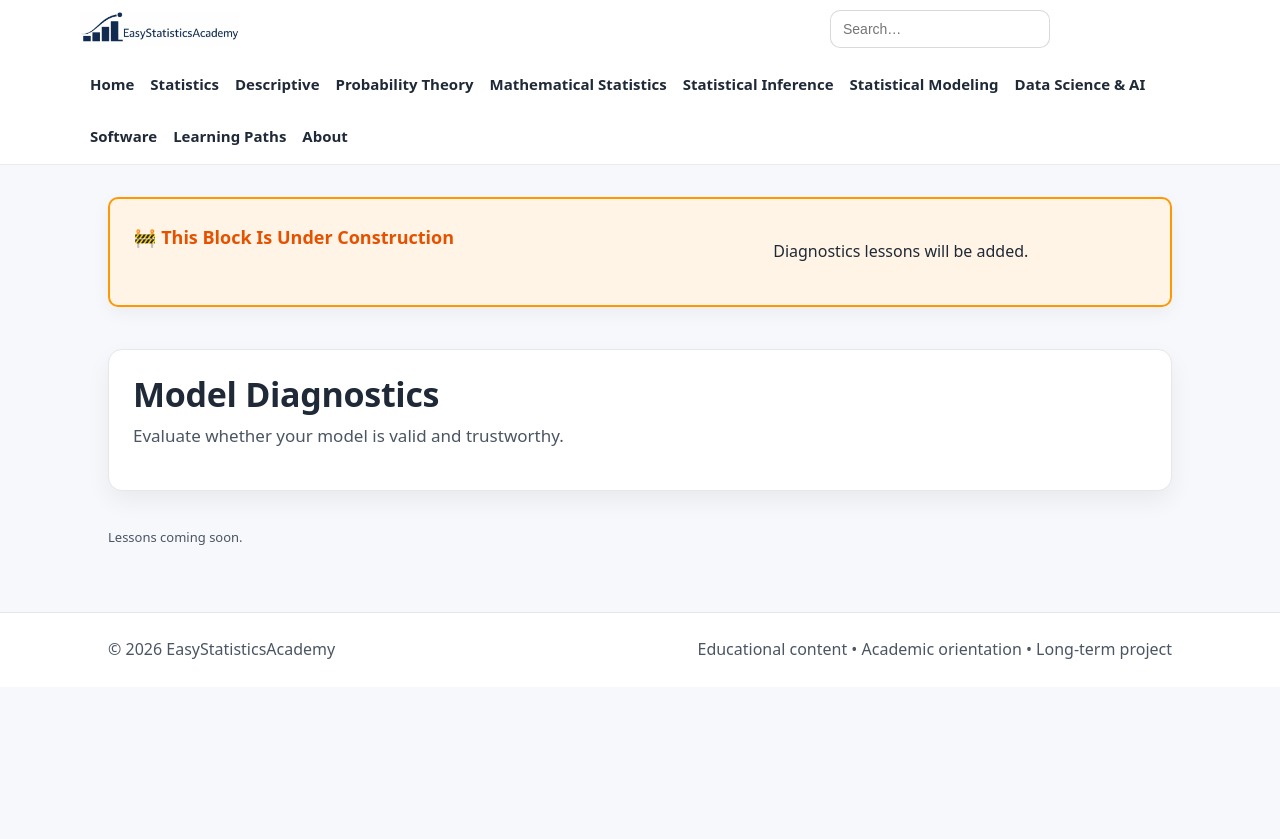
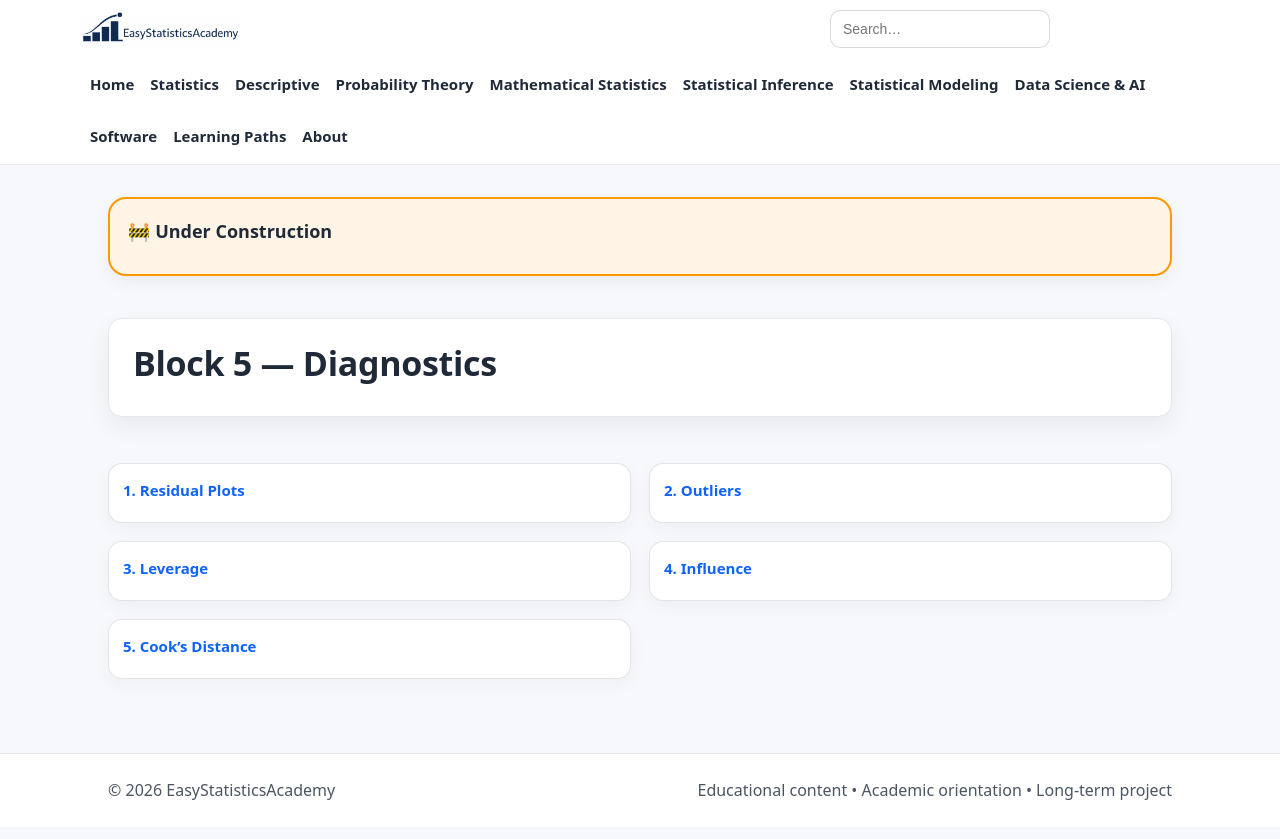
Before and after one commit to ammar-homaida-statistics/easystatisticsacademy, a Jekyll site: the page built from modeling/diagnostics/index.md, in a window 1280 px wide. Shown: the top 839 px of the page. Built offline with Jekyll 4.4.1, drawn with Linux system fonts in a browser that asks for light colours.

Commit message:
Create lesson structure

```diff
--- a/modeling/diagnostics/index.md
+++ b/modeling/diagnostics/index.md
@@ -1,53 +1,60 @@
 ---
 layout: default
-title: Model Diagnostics
+title: Block 5 — Diagnostics
 permalink: /modeling/diagnostics/
 sidebar: false
 ---
 
 <section class="section section-slim">
-  <div class="callout" style="background:#fff4e5; border:2px solid #ff9800; padding:1.5rem; border-radius:10px;">
-    <h2 style="color:#e65100;">🚧 This Block Is Under Construction</h2>
-    <p>Diagnostics lessons will be added.</p>
+  <div class="callout" style="background:#fff4e5; border:2px solid #ff9800;">
+    <h2>🚧 Under Construction</h2>
   </div>
 </section>
 
+<script>
+(function () {
+  localStorage.setItem("esa_continue_modeling_last_block_v0", JSON.stringify({
+    url: "/modeling/diagnostics/",
+    label: "Block 5 — Diagnostics"
+  }));
+})();
+</script>
+
 <section class="hero hero-section">
   <div class="hero-card">
-    <h1>Model Diagnostics</h1>
-    <p class="lead">
-      Evaluate whether your model is valid and trustworthy.
-    </p>
+    <h1>Block 5 — Diagnostics</h1>
   </div>
 </section>
 
-<div id="continue-reading-diagnostics" style="display:none;">
+<section id="continue-reading-diagnostics" style="display:none;">
   <div class="callout">
     <h2>Continue reading</h2>
     <p id="continue-reading-diagnostics-label"></p>
     <a class="btn" id="continue-reading-diagnostics-btn">Continue</a>
   </div>
-</div>
+</section>
 
 <section class="section">
-  <p class="muted-mini">Lessons coming soon.</p>
+  <div class="grid grid-2">
+
+    <div class="card lesson-card"><h3><a href="/modeling/diagnostics/residual-plots/">1. Residual Plots</a></h3></div>
+    <div class="card lesson-card"><h3><a href="/modeling/diagnostics/outliers/">2. Outliers</a></h3></div>
+    <div class="card lesson-card"><h3><a href="/modeling/diagnostics/leverage/">3. Leverage</a></h3></div>
+    <div class="card lesson-card"><h3><a href="/modeling/diagnostics/influence/">4. Influence</a></h3></div>
+    <div class="card lesson-card"><h3><a href="/modeling/diagnostics/cooks-distance/">5. Cook’s Distance</a></h3></div>
+
+  </div>
 </section>
 
 <script>
 (function () {
-  var KEY = "esa_continue_modeling_diagnostics_last_lesson_v0";
-  var raw = localStorage.getItem(KEY);
+  var raw = localStorage.getItem("esa_continue_modeling_diagnostics_lesson_v0");
   if (!raw) return;
+  var data = JSON.parse(raw);
 
-  try {
-    var data = JSON.parse(raw);
-    if (!data || !data.url) return;
-
-    document.getElementById("continue-reading-diagnostics-label").innerHTML =
-      'You last visited: <strong>' + (data.label || "lesson") + '</strong>';
-
-    document.getElementById("continue-reading-diagnostics-btn").href = data.url;
-    document.getElementById("continue-reading-diagnostics").style.display = "block";
-  } catch (e) {}
+  document.getElementById("continue-reading-diagnostics-label").innerHTML =
+    'You last visited: <strong>' + data.label + '</strong>';
+  document.getElementById("continue-reading-diagnostics-btn").href = data.url;
+  document.getElementById("continue-reading-diagnostics").style.display = "block";
 })();
 </script>
```
